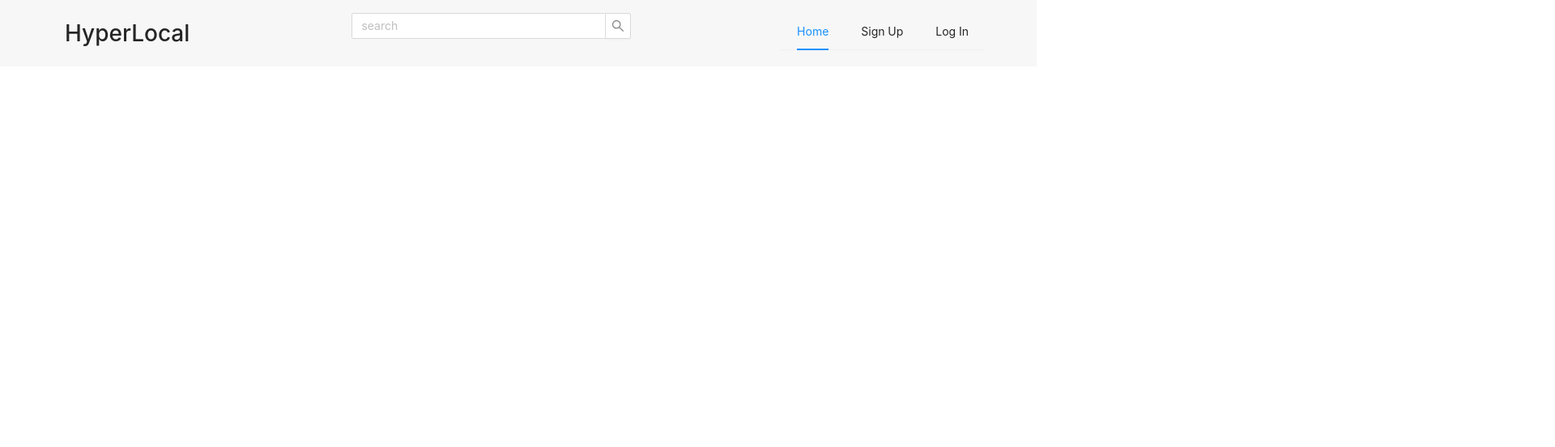
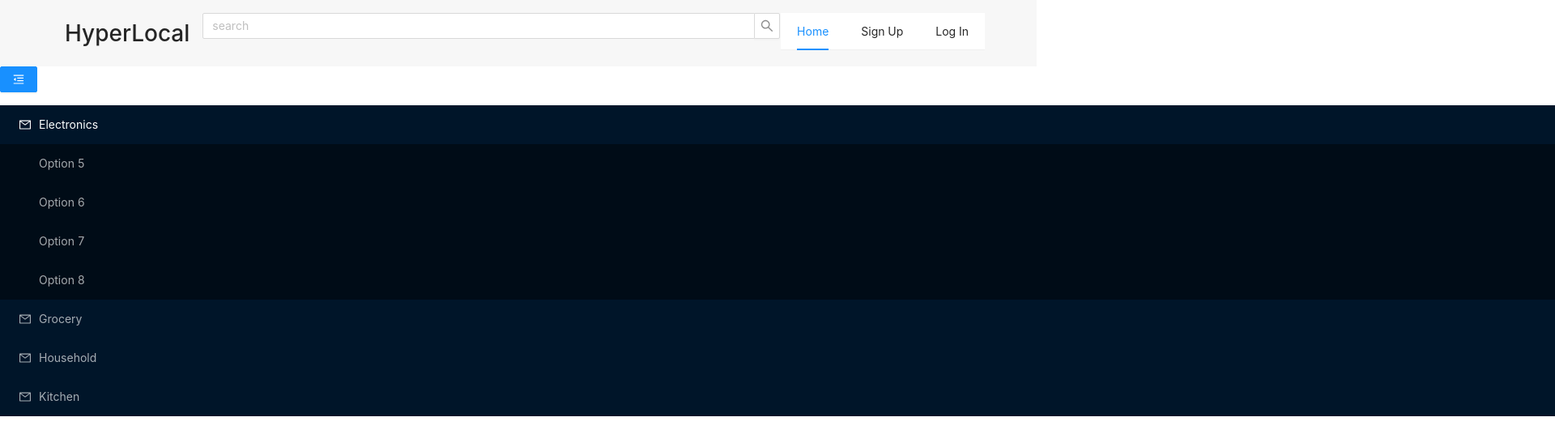
Before and after one commit to tanvi74/ecommerce, a React (Create React App) app: page /CategorySelect in a window 1280 px wide. Shown: the top 552 px of the page at 81% size, 1920 px wide, since content can reach past the window. Built offline with nearby package versions, Linux system fonts and the light colour scheme.

Commit message:
CategoryPage added

```diff
--- a/package.json
+++ b/package.json
@@ -10,7 +10,7 @@
     "react": "^17.0.1",
     "react-dom": "^17.0.1",
     "react-router-dom": "^5.2.0",
-    "react-scripts": "4.0.2",
+    "react-scripts": "^4.0.2",
     "web-vitals": "^1.0.1"
   },
   "scripts": {
--- a/src/App.js
+++ b/src/App.js
@@ -4,7 +4,7 @@ import './App.css';
 import Header from "./components/Header/Header";
 import LoginPage from "./components/LogInForm/LogInForm";
 import SignupPage from "./components/SignUpForm/SignUpForm";
-
+import CategorySelect from './components/CategorySelect'
 function App() {
   return (
     <div className="App">
@@ -16,6 +16,7 @@ function App() {
           </Route>
           <Route path="/login" component={LoginPage } />
           <Route path="/signup" component={SignupPage} />
+          <Route path="/CategorySelect" component={CategorySelect} />
         </Switch>
       </Router>
     </div>
--- /dev/null
+++ b/src/components/CategorySelect.js
@@ -0,0 +1,70 @@
+import React from 'react';
+import 'antd/dist/antd.css';
+import { Menu , Button} from 'antd';
+import { MailOutlined, AppstoreOutlined, SettingOutlined } from '@ant-design/icons';
+import {
+
+  MenuUnfoldOutlined,
+  MenuFoldOutlined,
+  PieChartOutlined,
+  DesktopOutlined,
+  ContainerOutlined,
+} from '@ant-design/icons';
+
+const { SubMenu } = Menu;
+
+class CategorySelect extends React.Component {
+  state = {
+    collapsed: false,
+  };
+
+  toggleCollapsed = () => {
+    this.setState({
+      collapsed: !this.state.collapsed,
+    });
+  };
+
+  render() {
+    return (
+      <div style={{ width: 2566 }}>
+        <Button type="primary" onClick={this.toggleCollapsed} style={{ marginBottom: 16 }}>
+          {React.createElement(this.state.collapsed ? MenuUnfoldOutlined : MenuFoldOutlined)}
+        </Button>
+        <Menu
+          defaultSelectedKeys={['1']}
+          defaultOpenKeys={['sub1']}
+          mode="inline"
+          theme="dark"
+          inlineCollapsed={this.state.collapsed}
+        >
+
+          <SubMenu key="sub1" icon={<MailOutlined />} title="Electronics">
+            <Menu.Item key="5">Option 5</Menu.Item>
+            <Menu.Item key="6">Option 6</Menu.Item>
+            <Menu.Item key="7">Option 7</Menu.Item>
+            <Menu.Item key="8">Option 8</Menu.Item>
+          </SubMenu>
+          <SubMenu key="sub2" icon={<MailOutlined />} title="Grocery">
+            <Menu.Item key="4">Option 5</Menu.Item>
+            <Menu.Item key="6">Option 6</Menu.Item>
+            <Menu.Item key="7">Option 7</Menu.Item>
+            <Menu.Item key="8">Option 8</Menu.Item>
+          </SubMenu>
+          <SubMenu key="sub3" icon={<MailOutlined />} title="Household">
+            <Menu.Item key="5">Option 5</Menu.Item>
+            <Menu.Item key="6">Option 6</Menu.Item>
+            <Menu.Item key="7">Option 7</Menu.Item>
+            <Menu.Item key="8">Option 8</Menu.Item>
+          </SubMenu>
+          <SubMenu key="sub4" icon={<MailOutlined />} title="Kitchen">
+            <Menu.Item key="5">Option 5</Menu.Item>
+            <Menu.Item key="6">Option 6</Menu.Item>
+            <Menu.Item key="7">Option 7</Menu.Item>
+            <Menu.Item key="8">Option 8</Menu.Item>
+          </SubMenu>
+        </Menu>
+      </div>
+    );
+  }
+}
+export default CategorySelect;
```
Also changed, not shown: 1 other file (tests, documents, lock files or other folders).
